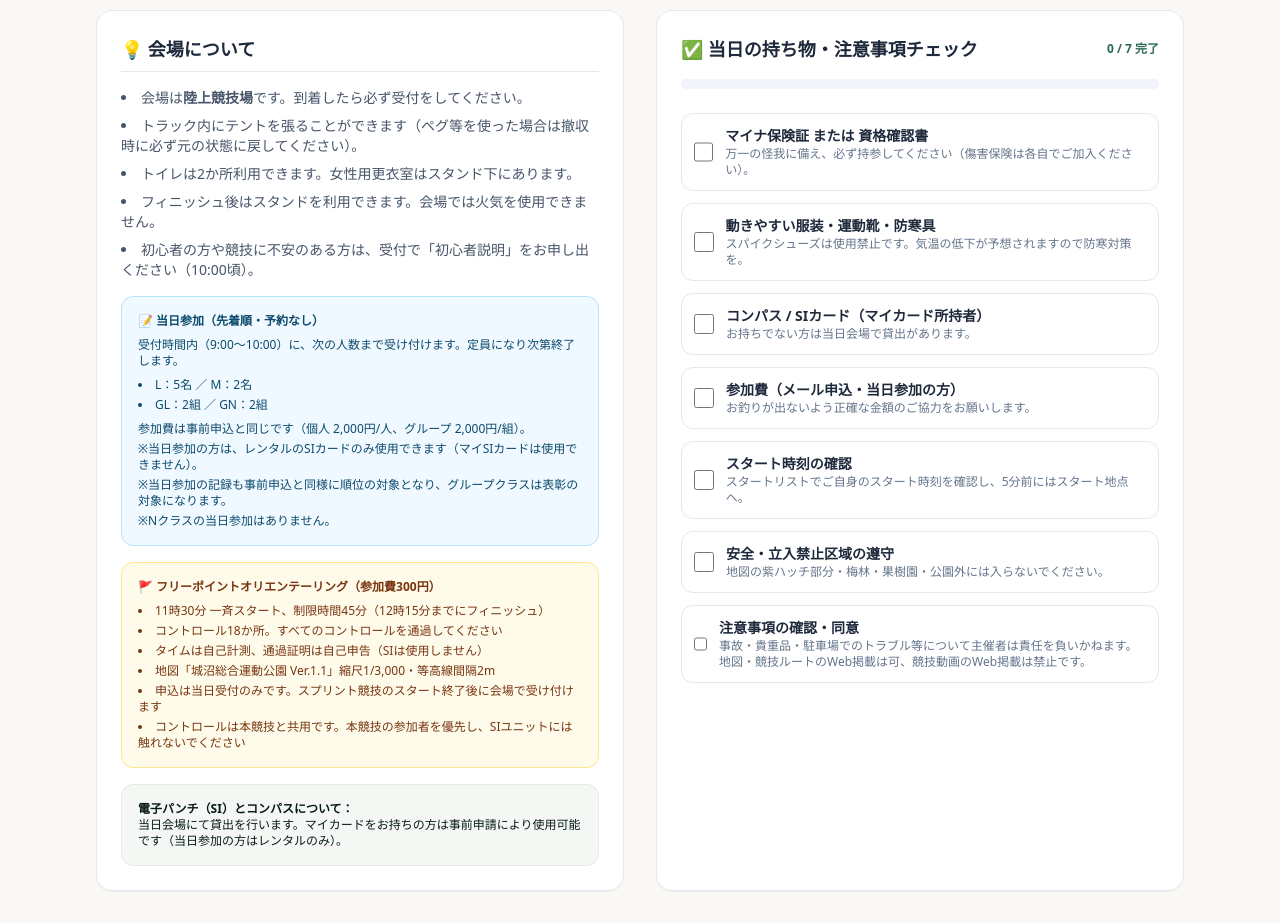
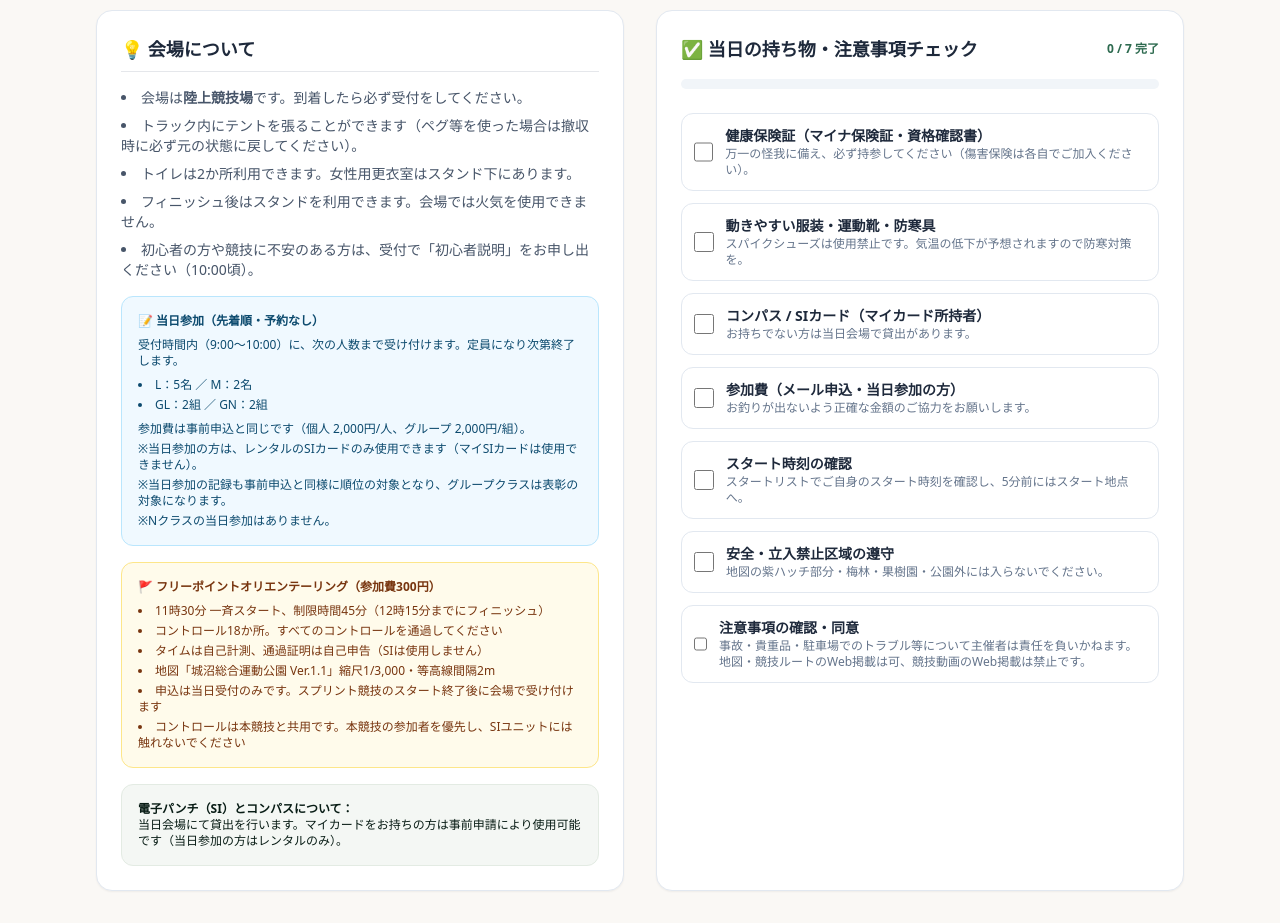
Before and after one commit to ttsyk1227-art/jyonuma-orienteering-, a plain HTML site: page index.html in a window 1280 px wide. Shown: the part 5520-6443 px from the top of the page. Drawn offline with nearby package versions, Linux system fonts and the light colour scheme.

Commit message:
プログラムを11/19a版に差し替え、保険証の表記をプログラムに合わせる
Co-Authored-By: Claude Opus 5.5 <noreply@anthropic.com>
Claude-Session: https://claude.ai/code/session_013tZLukQ6wsG5S6KQ2ExYAb

```diff
--- a/index.html
+++ b/index.html
@@ -523,7 +523,7 @@
                             <label class="flex items-center gap-3 p-3 rounded-xl border border-slate-200 hover:bg-slate-50 cursor-pointer transition">
                                 <input type="checkbox" onchange="updateChecklist()" class="w-5 h-5 text-brand-500 rounded border-slate-300 focus:ring-brand-500">
                                 <div>
-                                    <span class="font-semibold text-slate-800">マイナ保険証 または 資格確認書</span>
+                                    <span class="font-semibold text-slate-800">健康保険証（マイナ保険証・資格確認書）</span>
                                     <p class="text-xs text-slate-500">万一の怪我に備え、必ず持参してください（傷害保険は各自でご加入ください）。</p>
                                 </div>
                             </label>
```
Also changed, not shown: 1 other file.
